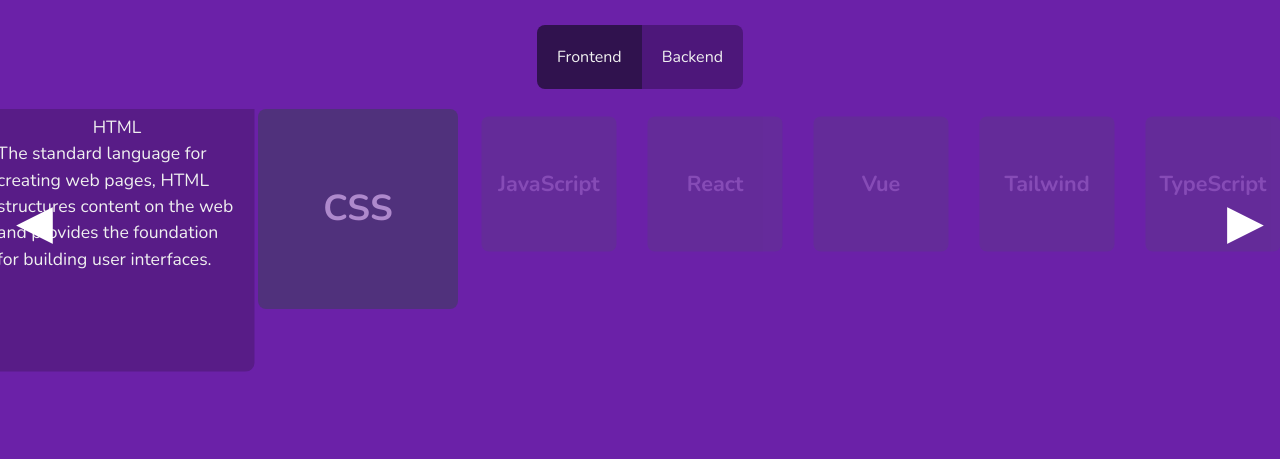
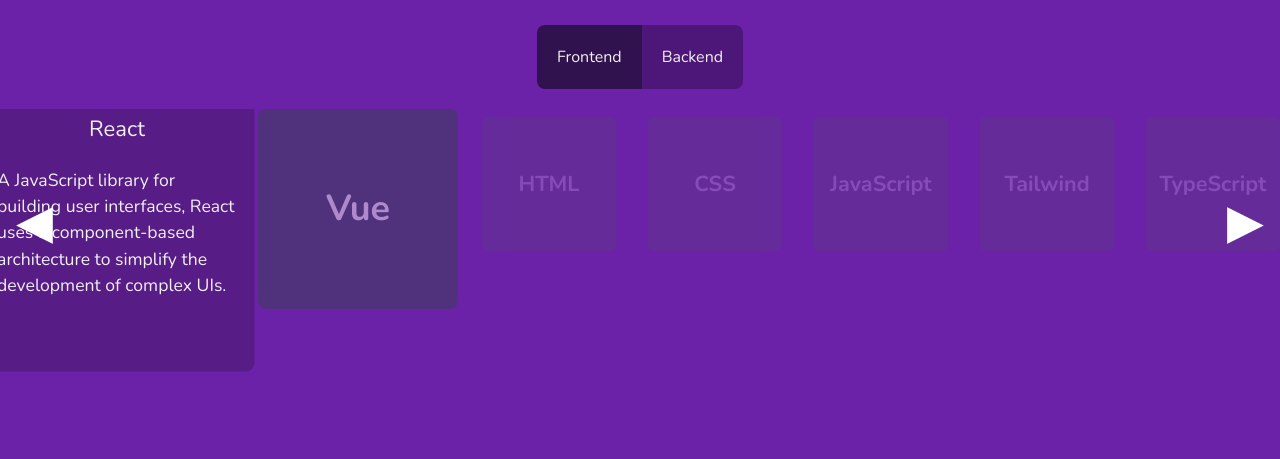
Before and after one commit to amerkulovic/Portfolio2.0, a React (Create React App) app: page / in a window 1280 px wide. Shown: the part 913-1372 px from the top of the page. Built offline with nearby package versions, Linux system fonts and the light colour scheme; a web font is replaced by a local one.

Commit message:
cleaned up code and edited styling for card component

```diff
--- a/src/App.css
+++ b/src/App.css
@@ -68,6 +68,11 @@
 .blob-image {
   width: 100%;
   height: 100%;
+}
+
+.carousel {
+  scroll-snap-type: x mandatory;
+  scroll-padding: 0 24px;
 }
 
 .container {
--- a/src/components/Card.tsx
+++ b/src/components/Card.tsx
@@ -13,8 +13,8 @@
 
   return (
     <div className={cardClassNames}>
-      <h1 className={`text-center font-bold${isFocused ? "text-2xl" : ""}`}>{title}</h1>
-      <p className={`${!isFocused ? "hidden" : ""}`}>{description}</p>
+      <h1 className={`text-center font-bold${isFocused ? "font-extrabold text-xl" : ""}`}>{title}</h1>
+      <p className={`${!isFocused ? "hidden" : "mt-5 font-extralight"}`}>{description}</p>
     </div>
   );
 };
--- a/src/components/Skills.tsx
+++ b/src/components/Skills.tsx
@@ -1,4 +1,4 @@
-import { useRef, useState } from "react";
+import { useRef, useState, useEffect } from "react";
 import Card from "./Card";
 
 interface cardObject {
@@ -8,11 +8,11 @@
 
 const Skills = () => {
   const frontendSkills: cardObject[] = [
+    { title: "React", description: "A JavaScript library for building user interfaces, React uses a component-based architecture to simplify the development of complex UIs." },
+    { title: "Vue", description: "An approachable front-end framework, Vue makes building UIs simple and is known for its easy-to-understand, component-based approach." },
     { title: "HTML", description: "The standard language for creating web pages, HTML structures content on the web and provides the foundation for building user interfaces." },
     { title: "CSS", description: "A styling language used to define the appearance of web pages, CSS allows you to create responsive, visually appealing layouts." },
     { title: "JavaScript", description: "A versatile scripting language for web development, JavaScript enables dynamic interactions, animations, and complex user interface logic." },
-    { title: "React", description: "A JavaScript library for building user interfaces, React uses a component-based architecture to simplify the development of complex UIs." },
-    { title: "Vue", description: "An approachable front-end framework, Vue makes building UIs simple and is known for its easy-to-understand, component-based approach." },
     { title: "Tailwind", description: "A utility-first CSS framework, TailwindCSS offers low-level styling that allows for rapid and responsive design customization." },
     { title: "TypeScript", description: "A superset of JavaScript that adds static typing, TypeScript helps catch errors at compile time and improves code readability." },
   ];
@@ -30,24 +30,11 @@
 
   const scrollContainerRef = useRef<HTMLDivElement>(null);
   const [focusedIndex, setFocusedIndex] = useState(0);
-  const cardWidth = 220;
-  const containerWidth = 600;
 
   const handleSkillsetSelection = (value: string) => {
     setSelectedSkillset(value);
     setFocusedIndex(0);
   };
-
-  // useEffect(() => {
-  // Center the focused card
-  // if (scrollContainerRef.current) {
-  //   const container = scrollContainerRef.current;
-  //   const containerWidth = container.clientWidth;
-  //   const cardWidth = 520;
-  //   const scrollOffset = focusedIndex * cardWidth - (containerWidth - cardWidth) / 2;
-  //   container.scrollTo({ left: scrollOffset, behavior: "smooth" });
-  //   }
-  // }, [focusedIndex]);
 
   const scrollLeft = () => {
     setFocusedIndex((prevIndex) => Math.max(prevIndex - 1, 0));
@@ -71,7 +58,7 @@
         ◀
       </button>
       <div ref={scrollContainerRef} className="w-full overflow-hidden touch-pan-y flex justify-center h-[300px]">
-        <div className="inline-flex space-x-4">
+        <div className="flex space-x-4">
           {displayedSkills.map((skill, index) => (
             <Card key={skill.title} title={skill.title} description={skill.description} isFocused={index === focusedIndex} isNearFocus={Math.abs(index - focusedIndex) === 1} isFarFromFocus={Math.abs(index - focusedIndex) > 1} />
           ))}
```
